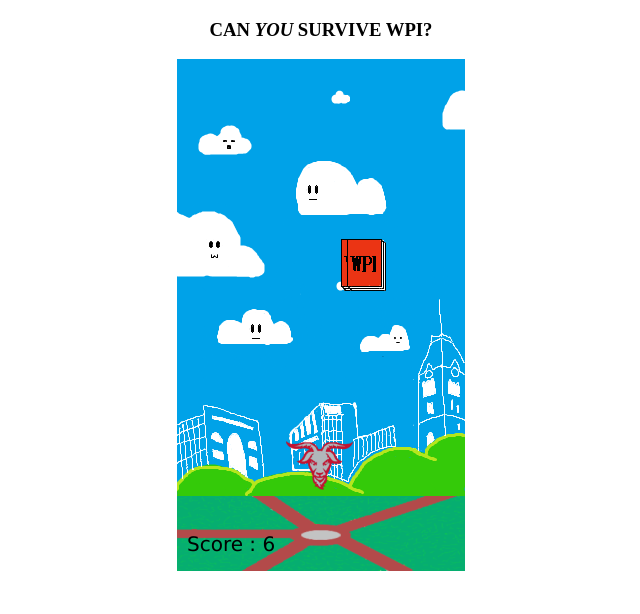
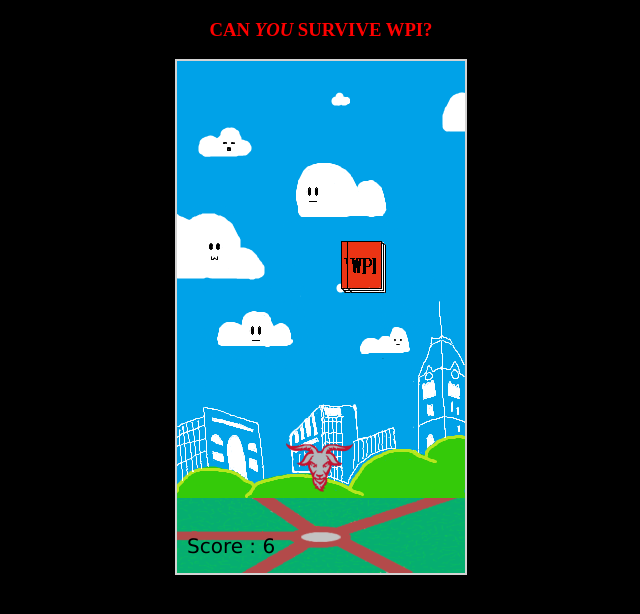
Before and after one commit to lokesh234/wirehackathon, a plain HTML site: page index.html in a window 1280 px wide. Shown: the whole page, without its empty margins (319-959 px from the left). Drawn offline with Linux system fonts and the light colour scheme.

Commit message:
Change background color

```diff
--- /dev/null
+++ b/index.css
@@ -0,0 +1,9 @@
+body{
+    color: red;
+    background: black;
+}
+
+
+#canvas{
+    border: 2px solid #d3d3d3;
+}
--- a/index.html
+++ b/index.html
@@ -2,11 +2,11 @@
 <html>
   <head>
     <title>WPI Survival</title>
+    <link rel='stylesheet' href="index.css">
   </head>
   <body>
   <center>
    <h3>CAN <i>YOU</i> SURVIVE WPI?</h3>
-
    <canvas id="canvas" width="288" height="512"></canvas>
 
    <script src="flappyBird.js"></script>
```
